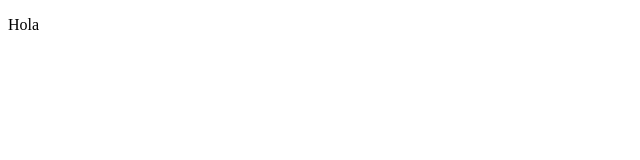
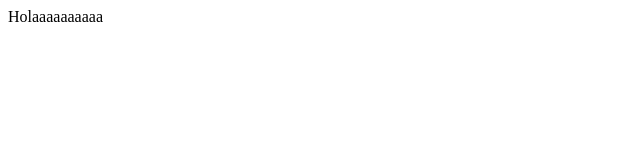
Before and after one commit to Javichu12/segundo-repositorio, a plain HTML site: page index.html in a window 1280 px wide. Shown: the whole page, without its empty margins (0-640 px from the left). Drawn offline with Linux system fonts and the light colour scheme.

Commit message:
esto ha sido modificado guauuuuuuuuuuuuu

```diff
--- a/index.html
+++ b/index.html
@@ -5,6 +5,6 @@
     <title>Document</title>
 </head>
 <body>
-    <p>Hola</p>
+    <div>Holaaaaaaaaaa</div>
 </body>
 </html>
```
